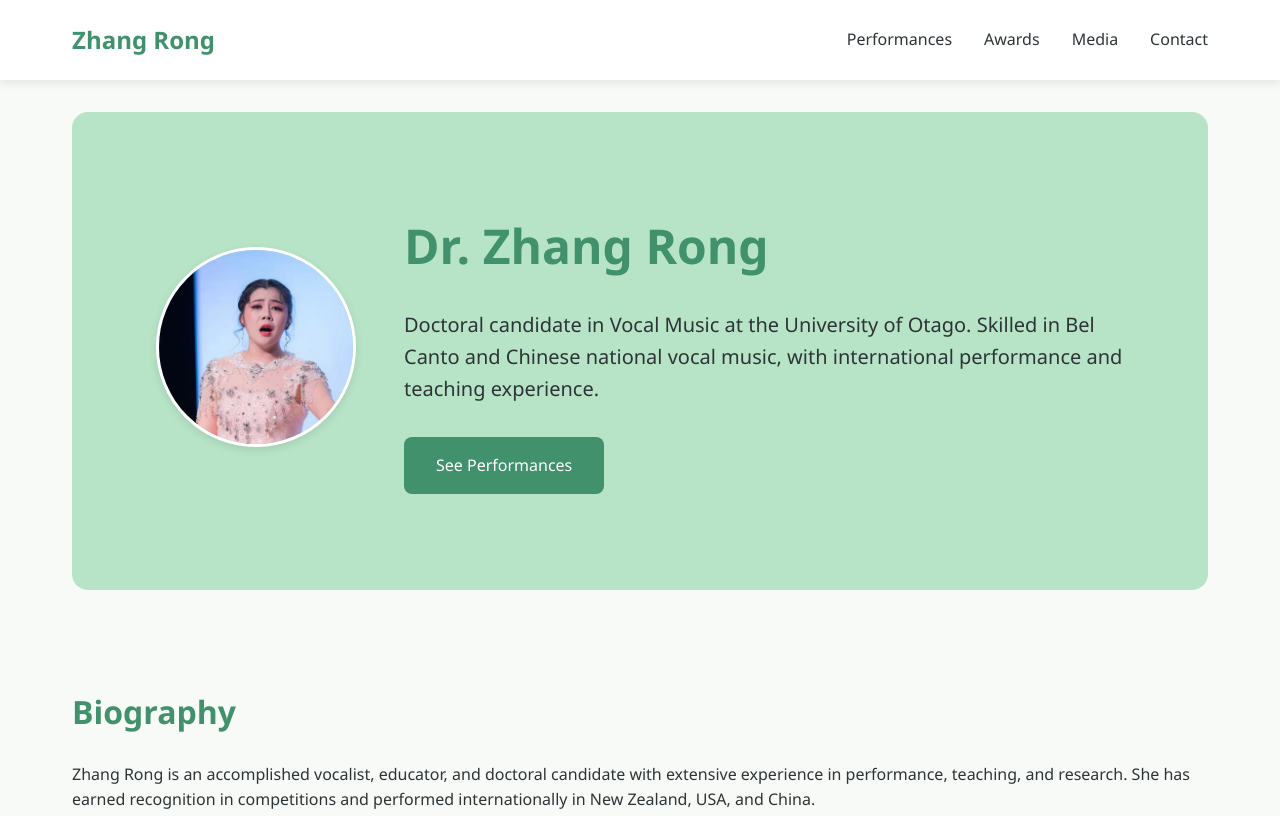
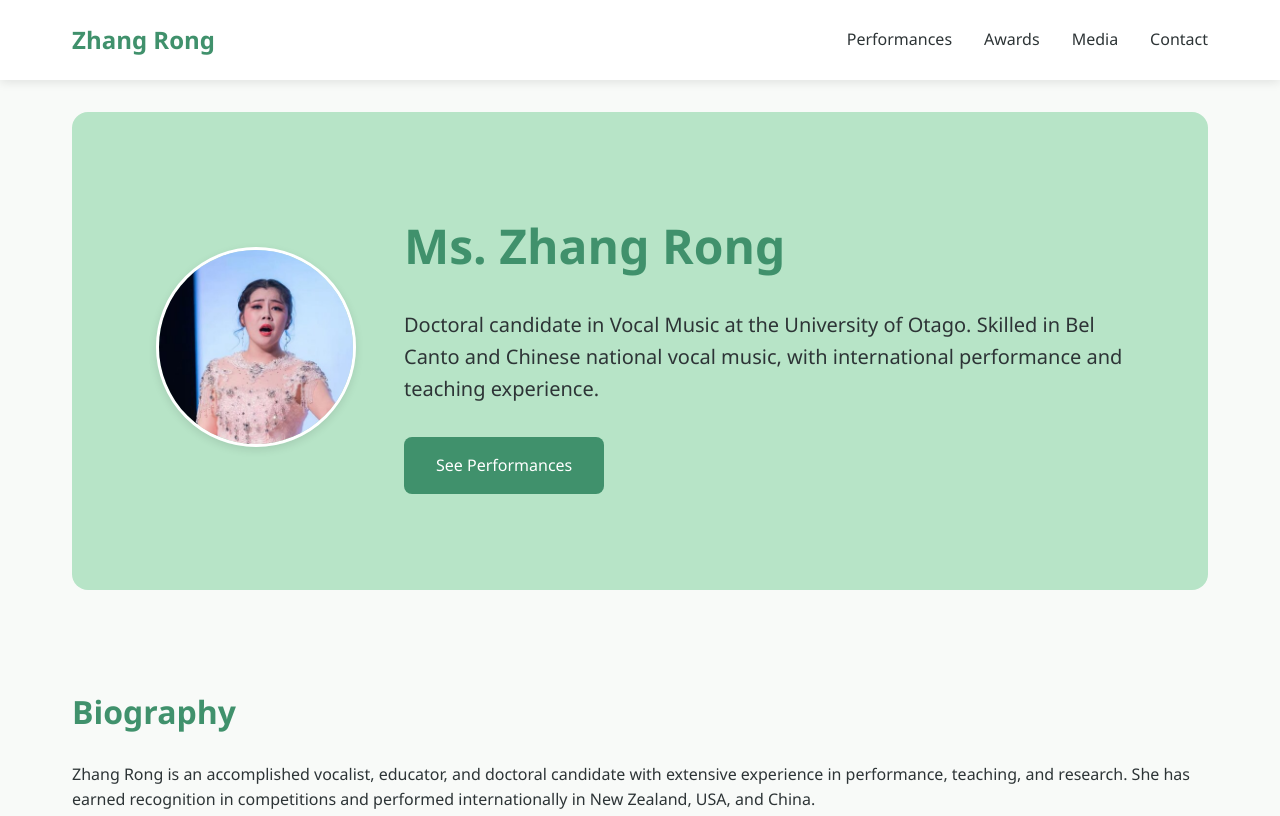
Before and after one commit to zharo348/zharo348.github.io, a plain HTML site: page index.html in a window 1280 px wide. Shown: the top 816 px of the page. Drawn offline with Linux system fonts and the light colour scheme.

Commit message:
update files

```diff
--- a/index.html
+++ b/index.html
@@ -25,10 +25,10 @@
   <div class="hero-content">
     <div class="profile-image">
       <!-- Add your profile photo here -->
-      <img src="images/profile.jpg" alt="Dr. Zhang Rong" class="profile-pic">
+      <img src="images/profile.jpg" alt="Ms. Zhang Rong" class="profile-pic">
     </div>
     <div class="hero-text">
-      <h1>Dr. Zhang Rong</h1>
+      <h1>Ms. Zhang Rong</h1>
       <p>Doctoral candidate in Vocal Music at the University of Otago. Skilled in Bel Canto and Chinese national vocal music, with international performance and teaching experience.</p>
       <a class="btn" href="performances.html">See Performances</a>
     </div>
```
